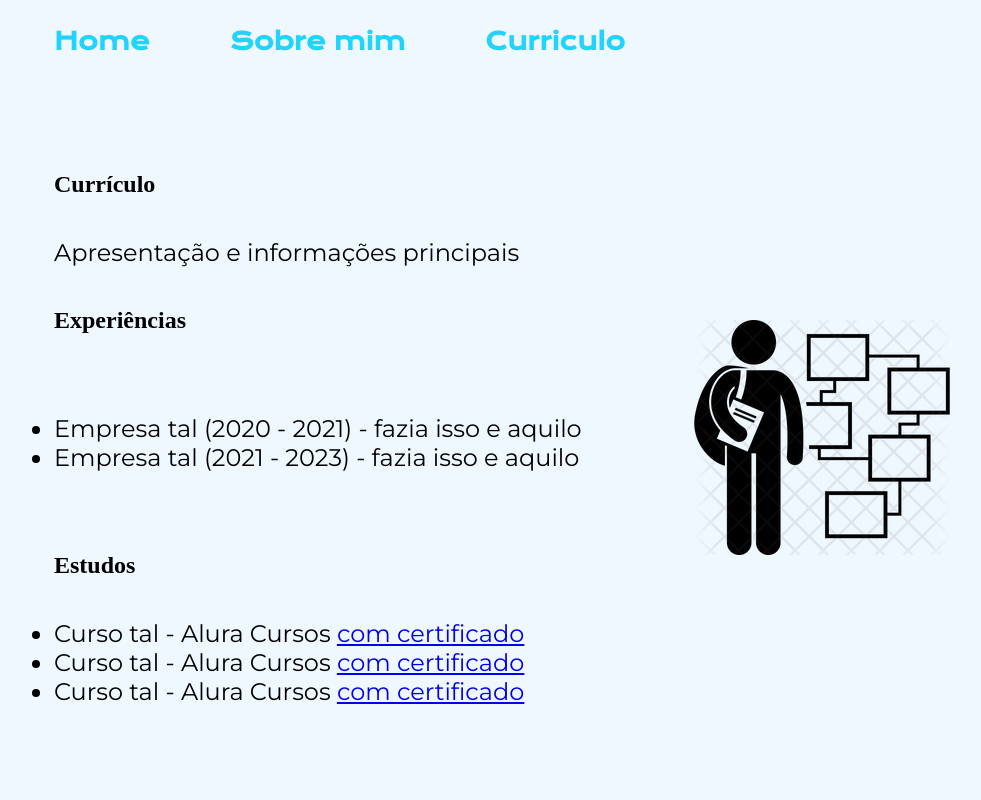
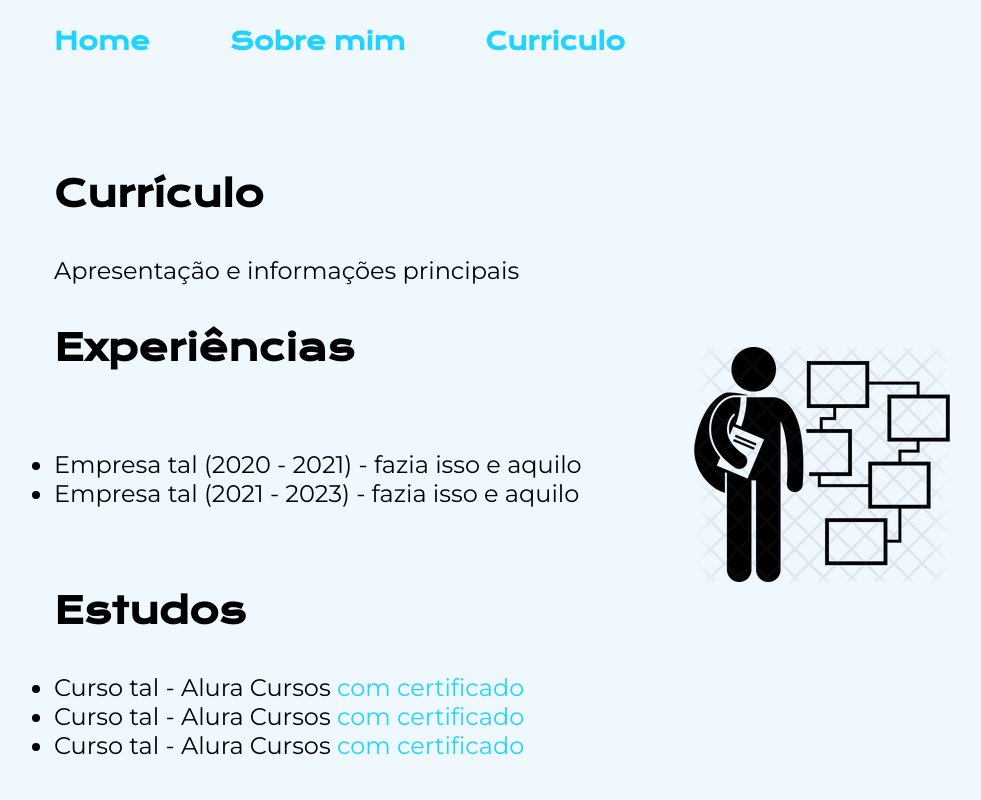
Before and after one commit to GabrielTB1/HTML-CSS-estrutura-de-arquivos-e-tags, a plain HTML site: page curriculo.html in a window 1280 px wide. Shown: the top 800 px of the page, without its empty margins (138-1119 px from the left). Drawn offline with nearby package versions, Linux system fonts and the light colour scheme.

Commit message:
Estilizando conteúdo

```diff
--- a/styles/style.css
+++ b/styles/style.css
@@ -43,18 +43,23 @@ body{
     gap: 40px;
 }
 
-.apresentacao__conteudo__itulo{
+.apresentacao__conteudo__titulo{
     font-size: 36px;
     font-family: 'Krona One', sans-serif;
 }
 
 .titulo-destaque{
-    color: #000000;
+    color: #22d4fd;
 }
 
 .apresentacao__conteudo__texto{
     font-size: 24px;
     font-family: 'Montserrat', sans-serif;
+}
+
+.apresentacao__conteudo__texto a{
+    text-decoration: none;
+    color: #22D4FD;
 }
 
 .apresentacao__links{
```
